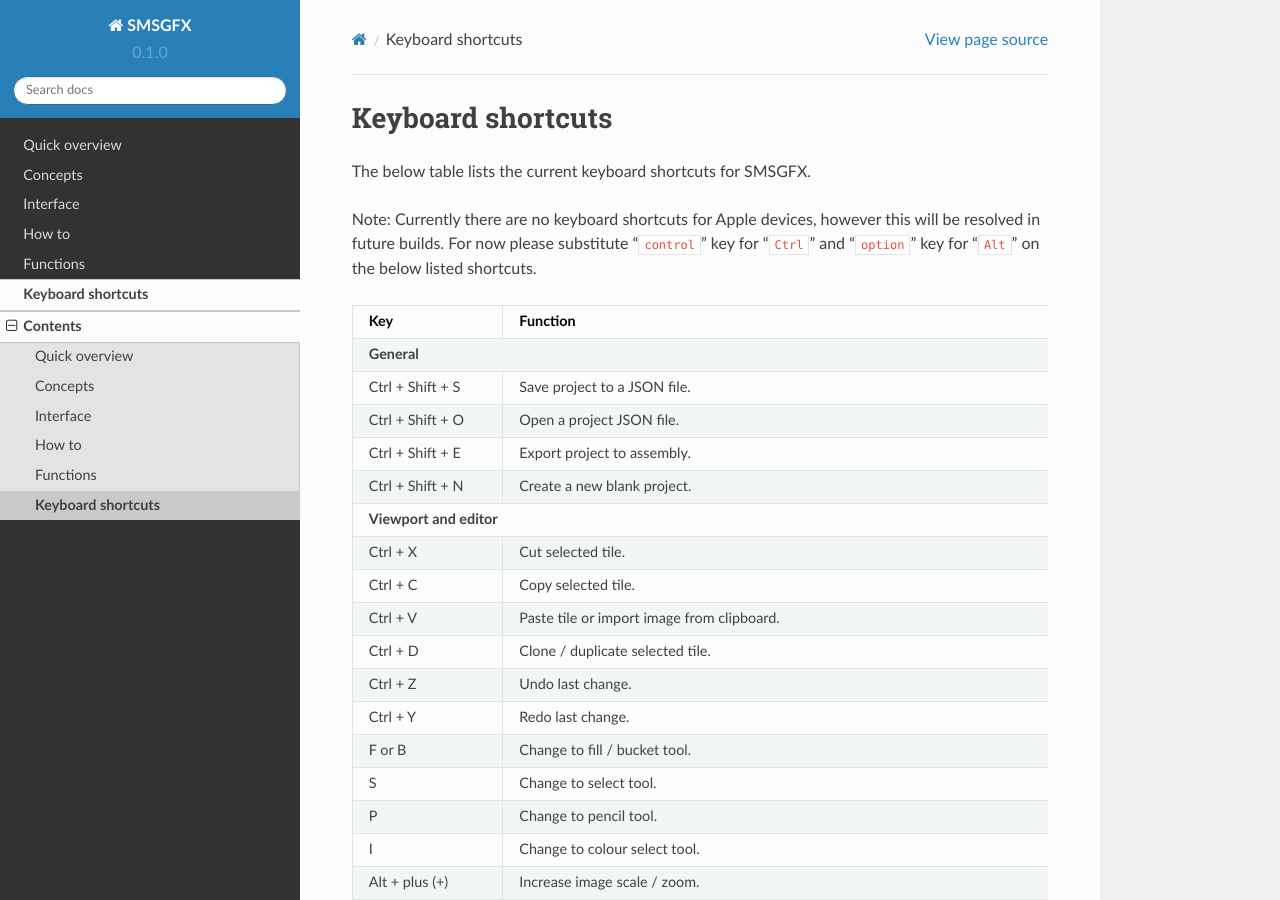
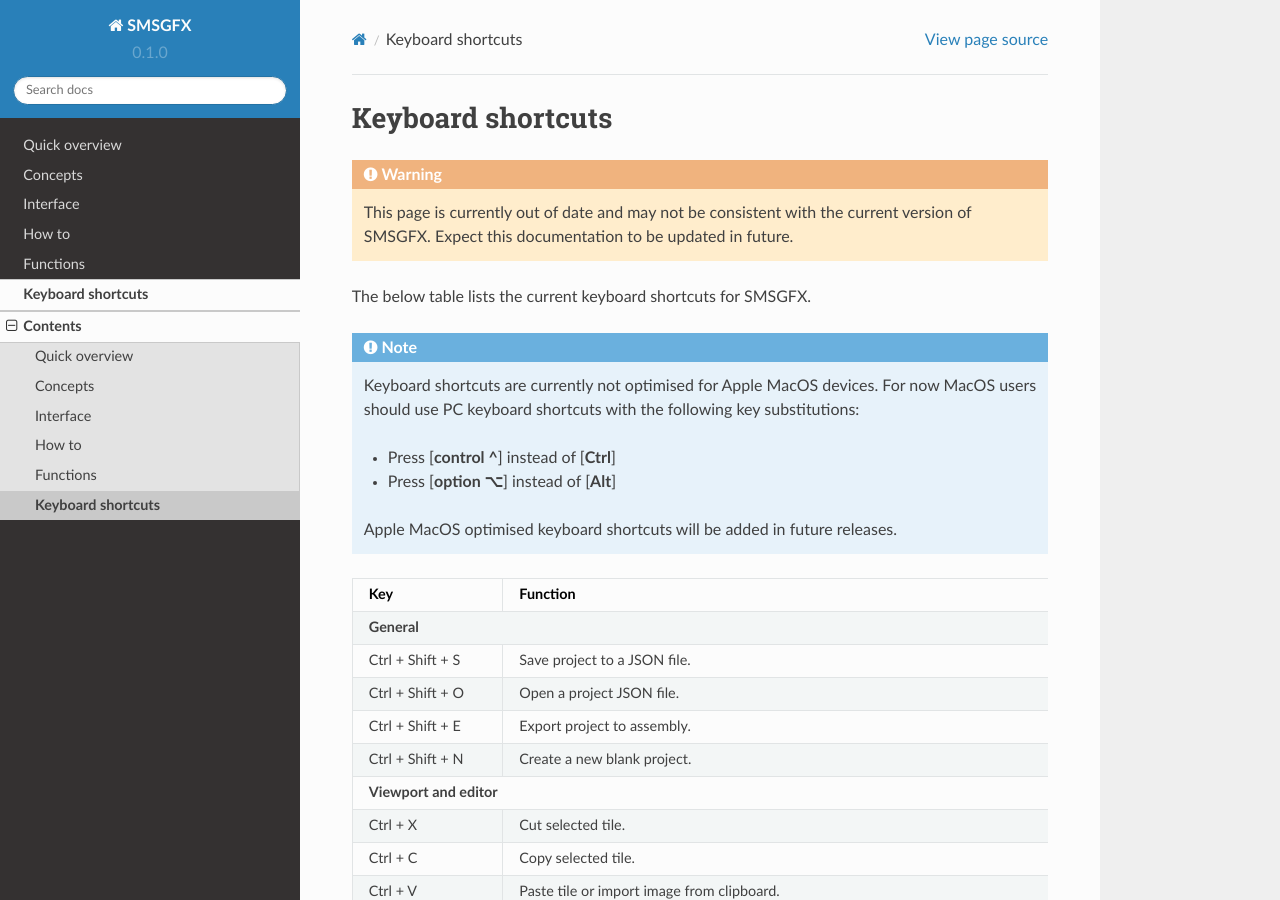
Before and after one commit to NicDoesCode/SMSGFX-docs, a Sphinx documentation site: the page built from docs/source/keyboard-shortcuts.rst, in a window 1280 px wide and 900 px high. Built offline with Sphinx 7.4.7 and the Read the Docs theme 2.0.0, drawn with Linux system fonts in a browser that asks for light colours.

Commit message:
Documentation updates.

```diff
--- a/docs/source/conf.py
+++ b/docs/source/conf.py
@@ -32,6 +32,11 @@
 # -- Options for HTML output
 
 html_theme = 'sphinx_rtd_theme'
+html_theme_options = {
+
+}
 
 # -- Options for EPUB output
 epub_show_urls = 'footnote'
+
+remove_from_toctrees = ["docs/build/source/quick-overview.rst"]
--- a/docs/source/functions/tile-editor.rst
+++ b/docs/source/functions/tile-editor.rst
@@ -1,5 +1,9 @@
 Tile editor
 ===========
+
+.. warning::
+    This page is currently out of date and may not be consistent with the current version of SMSGFX.
+    Expect this documentation to be updated in future.
 
 Working with the tile editor
 ----------------------------
--- a/docs/source/how-to/create-a-new-project.rst
+++ b/docs/source/how-to/create-a-new-project.rst
@@ -9,9 +9,13 @@
     .. image:: ../assets/images/project-toolbar-with-project-highlight.png
         :alt: Where to find the project menu.
 2. Under the "**Create project**" heading click on the system that you would like to create the project for.
-3. The "**Create a new project**" dialogue appears, fields are explained below:
     .. image:: ../assets/images/project-menu-with-new-project-highlight.png
         :alt: Where to find the new project button.
+        :height: 200
+3. The "**Create a new project**" dialogue appears, fields are explained below:
+    .. image:: ../assets/images/new-project-dialogue.png
+        :alt: Where to find the new project button.
+        :height: 200
     1. **Title** - Enter the name for your new project.
     2. **System** - Select the target system.
     3. **Create a default tile map** - When this is selected we'll automatically create a tile map for you, normally
--- a/docs/source/keyboard-shortcuts.rst
+++ b/docs/source/keyboard-shortcuts.rst
@@ -2,11 +2,20 @@
 Keyboard shortcuts
 ==================
 
+.. warning::
+    This page is currently out of date and may not be consistent with the current version of SMSGFX.
+    Expect this documentation to be updated in future.
+
 The below table lists the current keyboard shortcuts for SMSGFX.
 
-Note: Currently there are no keyboard shortcuts for Apple devices, however this will be
-resolved in future builds. For now please substitute "``control``" key for "``Ctrl``" and "``option``"
-key for "``Alt``" on the below listed shortcuts.
+.. note::
+    Keyboard shortcuts are currently not optimised for Apple MacOS devices. For now MacOS users
+    should use PC keyboard shortcuts with the following key substitutions:
+
+    * Press [**control ^**] instead of [**Ctrl**]
+    * Press [**option ⌥**] instead of [**Alt**]
+
+    Apple MacOS optimised keyboard shortcuts will be added in future releases.
 
 +---------------------+-----------------------------------------------------------------------------------------------------------+
 | Key                 | Function                                                                                                  |
```
Also changed, not shown: docs/source/how-to/import-an-image-as-a-new-project.rst (+14 -0 lines), docs/source/assets/images/new-project-dialogue.png (added), docs/source/assets/images/project-menu-with-new-project-highlight.png, docs/source/assets/images/project-toolbar-with-project-name-highlight.png.
